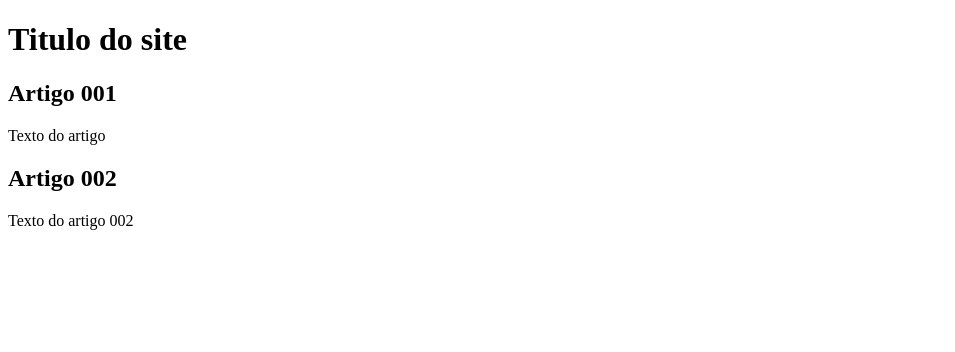
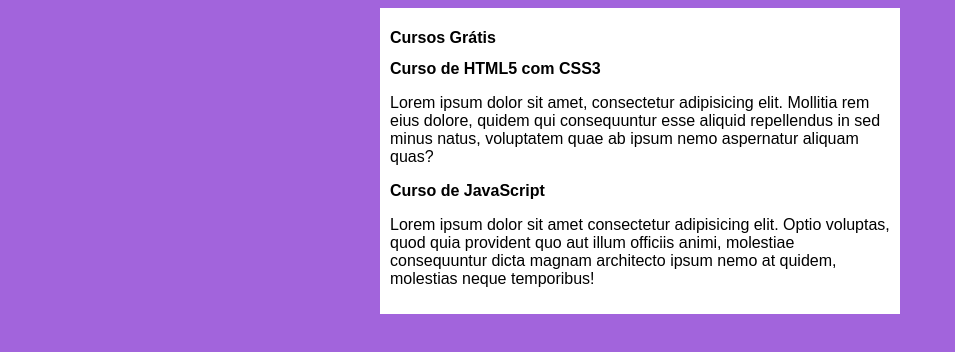
Before and after one commit to emanueldev7/site-projeto, a plain HTML site: page index.html in a window 1280 px wide. Shown: the whole page, without its empty margins (0-955 px from the left). Drawn offline with Linux system fonts and the light colour scheme.

Commit message:
iniciei o design

```diff
--- /dev/null
+++ b/estilos/style.css
@@ -0,0 +1,17 @@
+* {
+    font-family:Arial, Helvetica, sans-serif;
+    font-size: 16px;
+}
+
+body {
+    background-color: rgb(162, 100, 220);
+
+}
+
+main {
+    background-color: white;
+    width: 500px;
+    margin: auto;
+    padding: 10px;
+    box-shadow: 3px 3px 5px black(0, 0, 0, 0.473);
+}
--- a/index.html
+++ b/index.html
@@ -4,19 +4,20 @@
     <meta charset="UTF-8">
     <meta name="viewport" content="width=device-width, initial-scale=1.0">
     <title>Meu site</title>
+    <link rel="stylesheet" href="estilos/style.css">
 </head>
 <body>
     <main>
         <header>
-            <h1>Titulo do site</h1>
+            <h1>Cursos Grátis</h1>
         </header>
         <article>
-            <h2>Artigo 001</h2>
-            <p>Texto do artigo</p>
+            <h2>Curso de HTML5 com CSS3</h2>
+            <p>Lorem ipsum dolor sit amet, consectetur adipisicing elit. Mollitia rem eius dolore, quidem qui consequuntur esse aliquid repellendus in sed minus natus, voluptatem quae ab ipsum nemo aspernatur aliquam quas?</p>
         </article>
         <article>
-            <h2>Artigo 002</h2>
-            <p>Texto do artigo 002</p>
+            <h2>Curso de JavaScript</h2>
+            <p>Lorem ipsum dolor sit amet consectetur adipisicing elit. Optio voluptas, quod quia provident quo aut illum officiis animi, molestiae consequuntur dicta magnam architecto ipsum nemo at quidem, molestias neque temporibus!</p>
         </article>
     </main>
 
```
